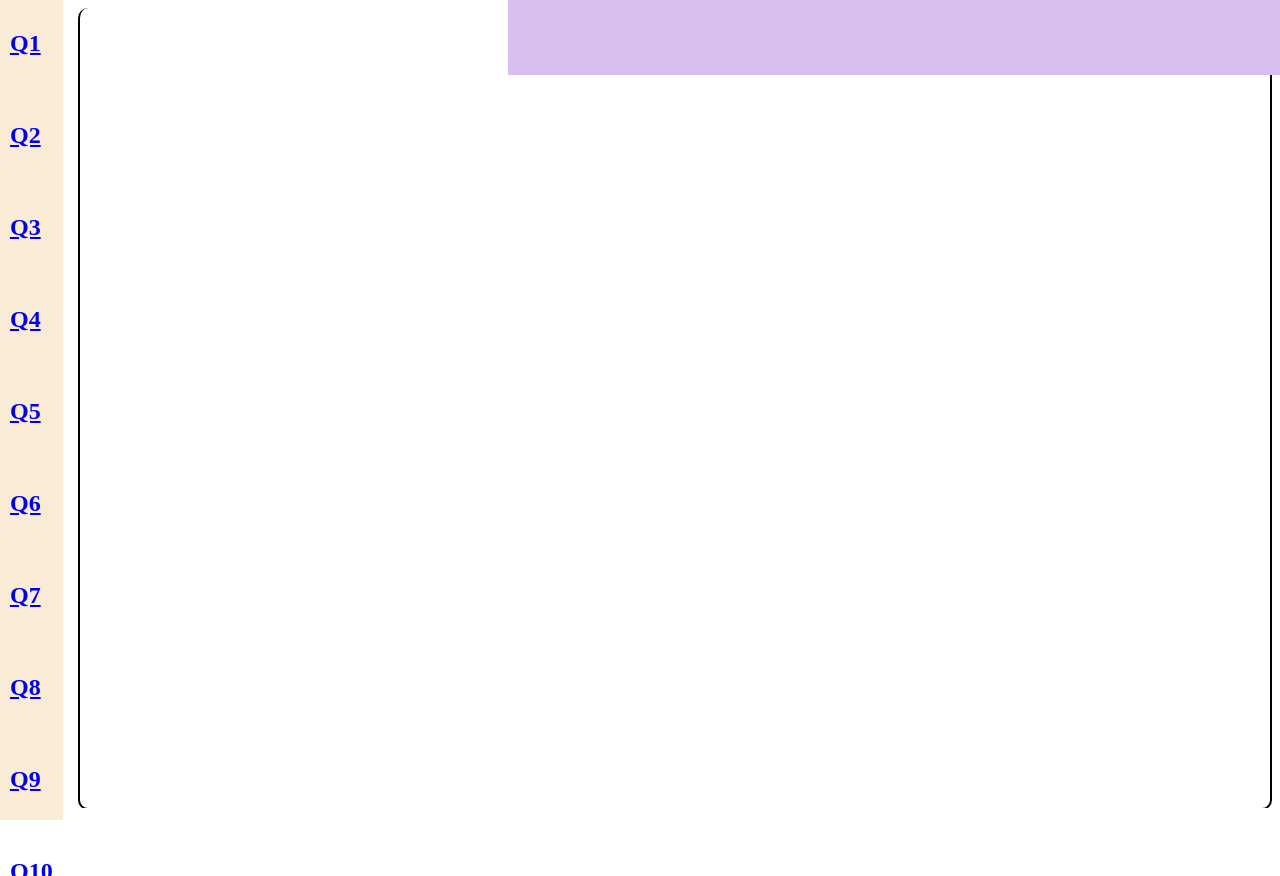
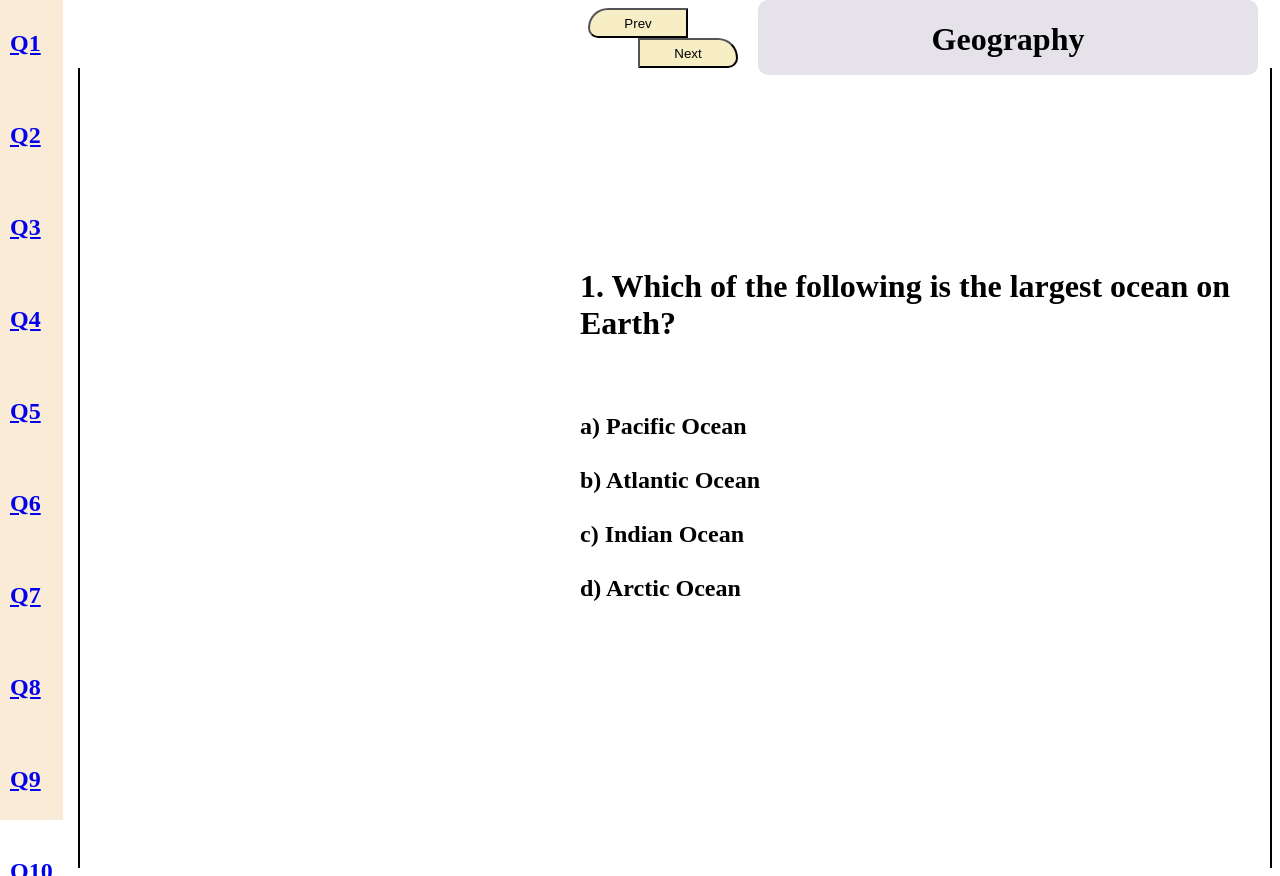
Before and after one commit to Eazybel/Quiz, a plain HTML site: page geography.html in a window 1280 px wide. Before the commit the page ends 816 px from the top, so only its background shows below. Drawn offline with Linux system fonts and the light colour scheme.

Commit message:
question adding starrted

```diff
--- a/geography.css
+++ b/geography.css
@@ -7,7 +7,8 @@
     height: 100vh;
     scroll-snap-align: center;
     height: 100vh;
-    border-radius: 10px;
+    margin-top: 40px;
+
 
 }
 #Q2{
@@ -123,10 +124,34 @@
     margin-top: 850px;
 }
 #head{
-    width: 850px;
+    width: 500px;
     height: 75px;
-    background-color: rgb(215, 190, 238);
+    background-color: rgb(229, 226, 233);
     top: 0;
     position: fixed;
-    margin-left: 500px;
+    margin-left: 750px;
+    text-align: center;
+    border-radius: 10px;
+
 }
+.prev{
+    margin-left: 580px;
+    border-radius:40px 0 0 20px ;
+}
+.next{
+    margin-left: 630px;
+    border-radius:0 40px 20px 0 ;
+}
+.prev,.next{
+    width: 100px;
+    height: 30px;
+    background-color: rgba(241, 226, 155, 0.568);
+}
+#gq1{
+    padding-top: 200px;
+    padding-left: 500px;
+    padding-bottom: 50px;
+}
+#gc1{
+    padding-left: 500px;
+}
--- a/geography.html
+++ b/geography.html
@@ -20,14 +20,20 @@
     <a href="#Q9"><h2 id="Q">Q9</h2></a>
     <a href="#Q10"><h2>Q10</h2></a>
  </nav>
+ <button class="prev" type="button">Prev</button>
+<button class="next" type="button">Next</button>
     <div id="section">
         <div id="head">
-
+            <h1 id="course">Geography</h1>
         </div>
         <div id="Q1">
-
-
-
+                    <h1 id="gq1">1. Which of the following is the largest ocean on Earth?</h1>
+                    <h2 id="gc1">
+                        a) Pacific Ocean  <br><br>
+                        b) Atlantic Ocean <br><br>
+                        c) Indian Ocean <br><br>
+                        d) Arctic Ocean
+                    </h2>
      </div>
         <div id="Q2">
             <div id="up">
```
Also changed, not shown: catagory.css (+13 -5 lines).
